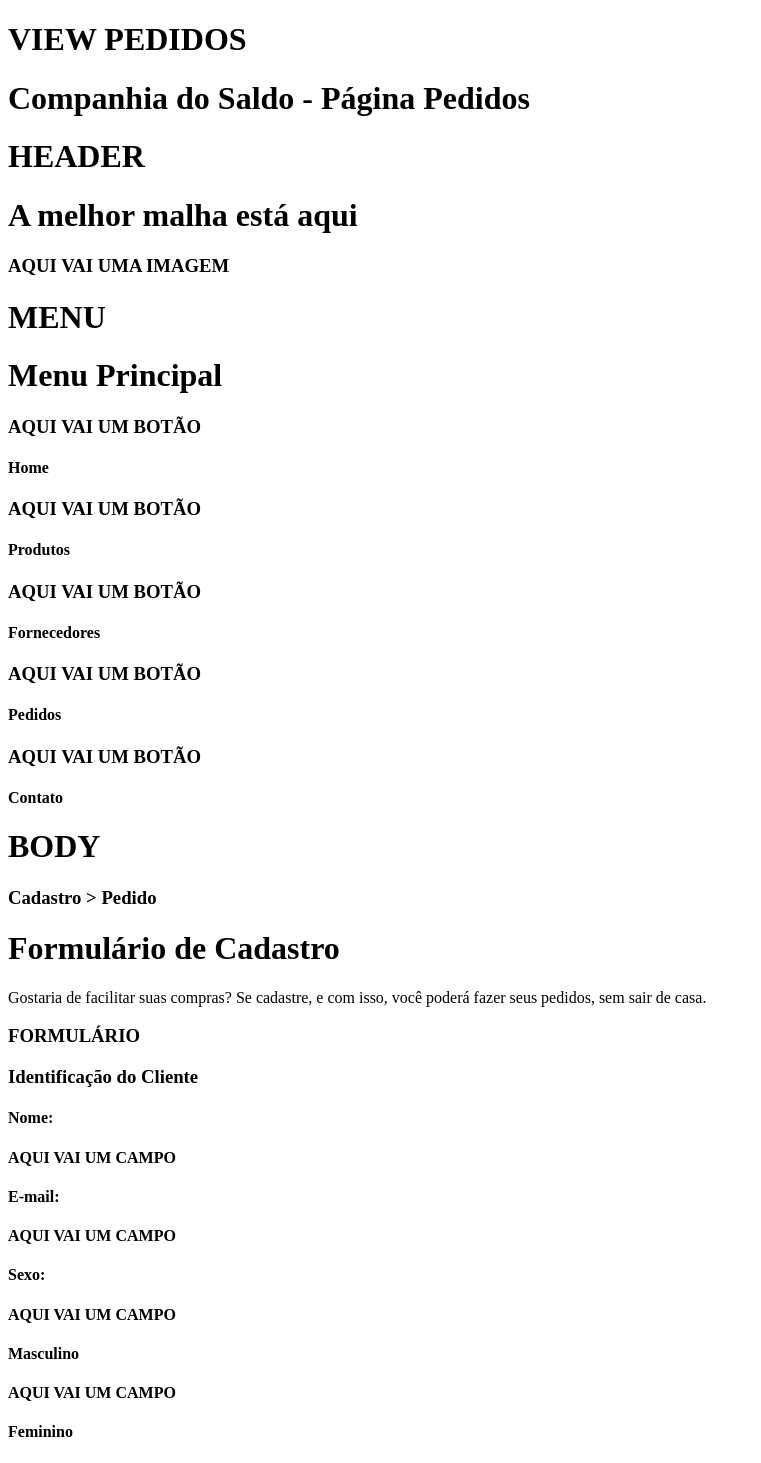
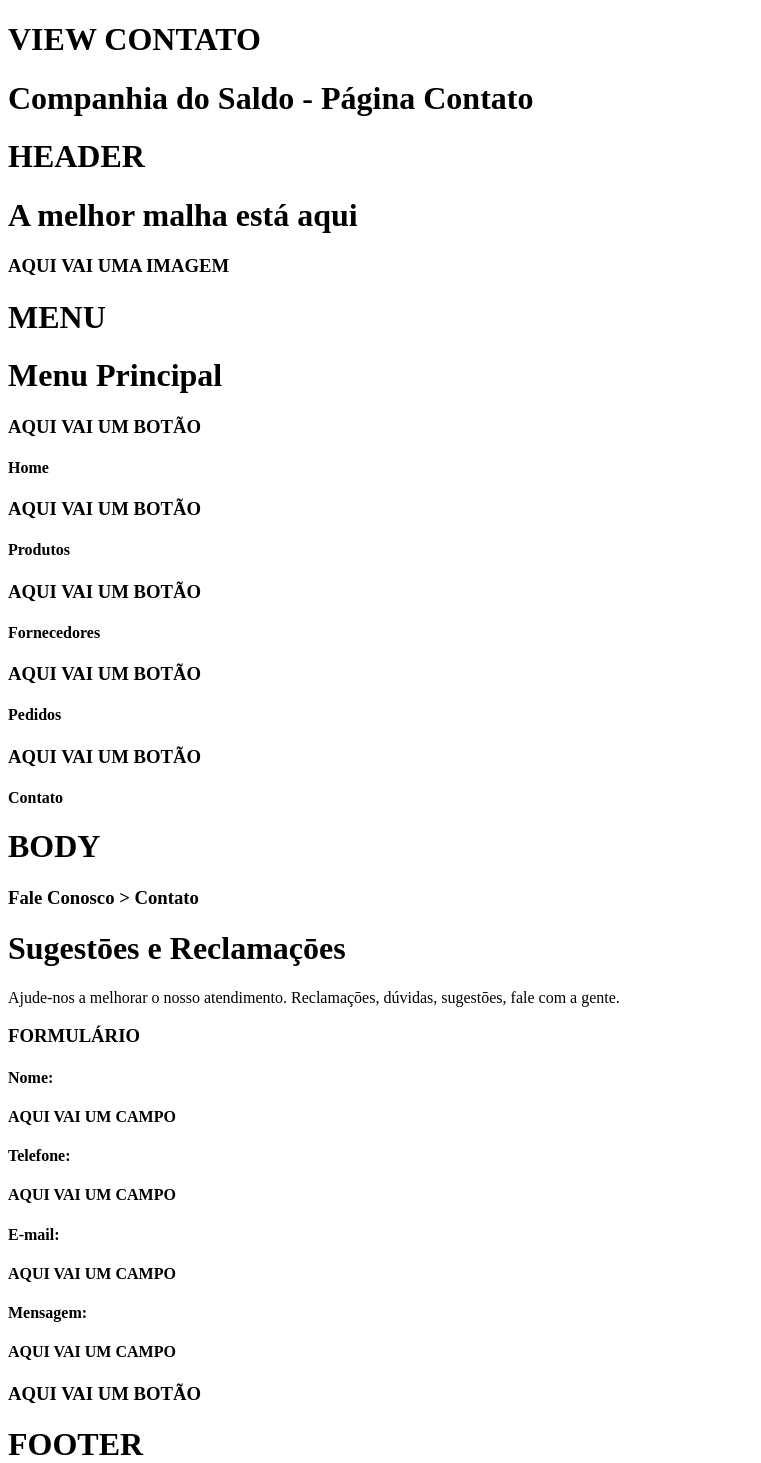
Before and after one commit to marcusviniciusmo/CompanhiaDoSaldo_Website_DEPRECATED, a React (Create React App) app in the folder frontend/: page / in a window 1280 px wide. Shown: the top 1463 px of the page, without its empty margins (0-761 px from the left). Built offline with nearby package versions, Linux system fonts and the light colour scheme.

Commit message:
Creating the Contato view structure

```diff
--- a/frontend/src/App.tsx
+++ b/frontend/src/App.tsx
@@ -7,7 +7,7 @@ import Contato from 'views/Contato';
 
 function App() {
   return (
-    <Pedidos />
+    <Contato />
   );
 }
 
--- a/frontend/src/views/Contato/index.tsx
+++ b/frontend/src/views/Contato/index.tsx
@@ -1,40 +1,54 @@
 function Contato() {
   return (
     <>
-      VIEW CONTATO
-      Companhia do Saldo - Página Contato
-      A melhor malha está aqui
-      AQUI VAI UMA IMAGEM
-      MENU
-      Menu Principal
-      AQUI VAI UM BOTÃO
-      Home
-      AQUI VAI UM BOTÃO
-      Produtos
-      AQUI VAI UM BOTÃO
-      Fornecedores
-      AQUI VAI UM BOTÃO
-      Pedidos
-      AQUI VAI UM BOTÃO
-      Contato
-      Fale Conosco &gt; Contato
-      Sugestōes e Reclamaçōes
+      <h1>VIEW CONTATO</h1>
+      <h1>Companhia do Saldo - Página Contato</h1>
+
+      <h1>HEADER</h1>
+      <h1>A melhor malha está aqui</h1>
+      <h3>AQUI VAI UMA IMAGEM</h3>
+      <h1>MENU</h1>
+      <h1>Menu Principal</h1>
+      <h3>AQUI VAI UM BOTÃO</h3>
+      <h4>Home</h4>
+      <h3>AQUI VAI UM BOTÃO</h3>
+      <h4>Produtos</h4>
+      <h3>AQUI VAI UM BOTÃO</h3>
+      <h4>Fornecedores</h4>
+      <h3>AQUI VAI UM BOTÃO</h3>
+      <h4>Pedidos</h4>
+      <h3>AQUI VAI UM BOTÃO</h3>
+      <h4>Contato</h4>
+
+      <h1>BODY</h1>
+      <h3>Fale Conosco &gt; Contato</h3>
+      <h1>Sugestōes e Reclamaçōes</h1>
+
+      <p>
         Ajude-nos a melhorar o nosso atendimento. Reclamaçōes, dúvidas, sugestōes,
-      fale com a gente,
-      Nome:
-      AQUI VAI UM CAMPO
-      Telefone:
-      AQUI VAI UM CAMPO
-      E-mail:
-      AQUI VAI UM CAMPO
-      Mensagem:
-      AQUI VAI UM CAMPO
-      AQUI VAI UM BOTÃO
+        fale com a gente.
+      </p>
+
+      <h3>FORMULÁRIO</h3>
+      <h4>Nome:</h4>
+      <h4>AQUI VAI UM CAMPO</h4>
+      <h4>Telefone:</h4>
+      <h4>AQUI VAI UM CAMPO</h4>
+      <h4>E-mail:</h4>
+      <h4>AQUI VAI UM CAMPO</h4>
+      <h4>Mensagem:</h4>
+      <h4>AQUI VAI UM CAMPO</h4>
+
+      <h3>AQUI VAI UM BOTÃO</h3>
+
+      <h1>FOOTER</h1>
+      <p>
         Copyright &copy; 2016 Companhia do Saldo. Todos os direitos reservados.
         Facebook
         Instagram
         Home
         Contato
+      </p>
     </>
   );
 };
```
Lines whose indentation alone changed are shown as unchanged.
